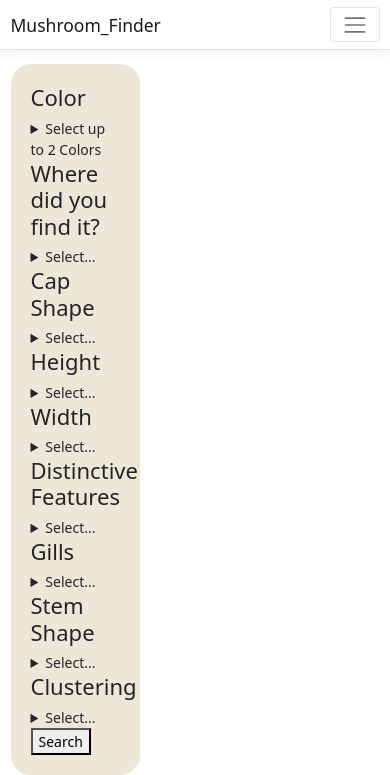
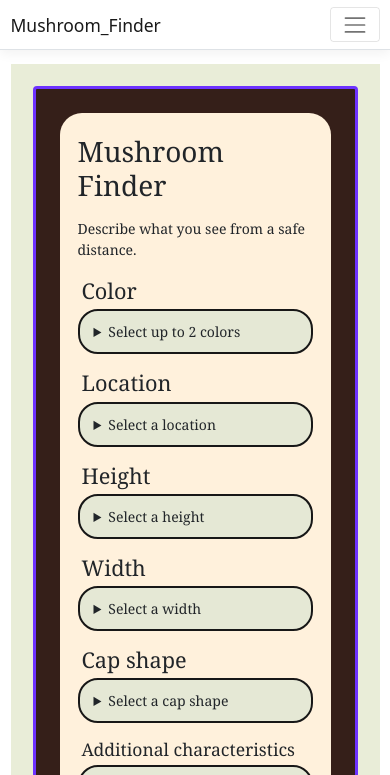
Before and after one commit to Annapoorna-Nair/Mushroom_Finder, an ASP.NET Core app: page /Identifier in a window 390 px wide; the page is wider, and only the part inside the window is pictured. Shown: the top 775 px of that part. Run offline with ASP.NET Core 8, Linux system fonts and the light colour scheme; style sheets or scripts are compiled from the project's sources; some libraries are stand-ins or nearby versions; grey boxes are pictures that could not be loaded.

Commit message:
adjusted the identifier page (not quite there to storyboard but almost

```diff
--- a/Mushroom_Finder/Pages/Identifier.cshtml
+++ b/Mushroom_Finder/Pages/Identifier.cshtml
@@ -1,446 +1,124 @@
 @page
 @model Mushroom_Finder.Pages.IdentifierModel
 @{
+    ViewData["Title"] = "Mushroom Identifier";
 }
 
-<!--
-    Quetsions
--->
+<div style="min-height:calc(100vh - 180px); padding:22px; background:#e9edd8; font-family:Georgia, 'Times New Roman', serif;">
+    <div class="identifier-layout" style="display:grid; grid-template-columns:minmax(300px, 38%) minmax(0, 62%); gap:28px; max-width:1580px; margin:0 auto; padding:24px; background:#351f19; border:3px solid #6d32ff; border-radius:4px; box-sizing:border-box;">
+        <section style="background:#fff1dc; border-radius:22px; padding:22px 18px; min-height:650px; box-sizing:border-box;">
+            <form>
+                <h1 style="margin:0 0 16px; font-size:2rem; font-weight:400;">Mushroom Finder</h1>
+                <p style="margin:0 0 18px; font-size:1rem;">Describe what you see from a safe distance.</p>
 
-<div class="identifer-container">
-    <!-- Left Pannel -->
-    <div class="question-panel"
-    style="
-    width:35%;
-    background:#eee7d8;
-    padding:20px;
-    border-radius:20px;
-    ">
-
-        <form>
-
-            <!--All questions here-->
-
-            <h2>Color</h2>
-            <details>
-                <summary>Select up to 2 Colors</summary>
-
-                <label>
-                    <input type="checkbox" name="color" value="Red">
-                    Red
-                </label>
-
-                <label>
-                    <input type="checkbox" name="color" value="Orange">
-                    Orange
-                </label>
-
-                <label>
-                    <input type="checkbox" name="color" value="Yellow">
-                    Yellow
-                </label>
-
-                <label>
-                    <input type="checkbox" name="color" value="Green">
-                    Green
-                </label>
-                <label>
-                    <input type="checkbox" name="color" value="Green">
-                    Blue
-                </label>
-                <label>
-                    <input type="checkbox" name="color" value="Green">
-                    Purple
-                </label>
-                <label>
-                    <input type="checkbox" name="color" value="Green">
-                    Pink
-                </label>
-                <label>
-                    <input type="checkbox" name="color" value="Green">
-                    Brown
-                </label>
-                <label>
-                    <input type="checkbox" name="color" value="Green">
-                    White
-                </label>
-                <label>
-                    <input type="checkbox" name="color" value="Green">
-                    Gray
-                </label>
-                <label>
-                    <input type="checkbox" name="color" value="Green">
-                    Black
-                </label>
+                <h2 style="margin:10px 4px 5px; font-size:1.55rem; font-weight:400;">Color</h2>
+                <details style="border:2px solid #171717; border-radius:20px; background:#e5e8d5; padding:10px 14px;">
+                    <summary style="cursor:pointer;">Select up to 2 colors</summary>
+                    <div style="display:grid; grid-template-columns:repeat(2, 1fr); gap:5px; margin-top:10px;">
+                        <label><input type="checkbox" name="color" value="Red"> Red</label>
+                        <label><input type="checkbox" name="color" value="Orange"> Orange</label>
+                        <label><input type="checkbox" name="color" value="Yellow"> Yellow</label>
+                        <label><input type="checkbox" name="color" value="Green"> Green</label>
+                        <label><input type="checkbox" name="color" value="Blue"> Blue</label>
+                        <label><input type="checkbox" name="color" value="Purple"> Purple</label>
+                        <label><input type="checkbox" name="color" value="Pink"> Pink</label>
+                        <label><input type="checkbox" name="color" value="White"> White</label>
+                        <label><input type="checkbox" name="color" value="Brown"> Brown</label>
+                        <label><input type="checkbox" name="color" value="Black"> Black</label>
+                        <label><input type="checkbox" name="color" value="Gray"> Gray</label>
+                    </div>
                 </details>
 
-            <h2>Where did you find it?</h2>
-            <details>
-                <summary>Select...</summary>
-
-                <label>
-                    <input type="checkbox" name="location" value="On a tree">
-                    On a tree
-                </label>
-
-                <label>
-                    <input type="checkbox" name="location" value="On the ground">
-                    On the ground
-                </label>
-
-                <label>
-                    <input type="checkbox" name="location" value="On a tree root">
-                    On a tree root
-                </label>
-
-                <label>
-                    <input type="checkbox" name="location" value="On a stump, log, or dead tree">
-                    On a stump, log, or dead tree
-                </label>
+                <h2 style="margin:16px 4px 5px; font-size:1.55rem; font-weight:400;">Location</h2>
+                <details style="border:2px solid #171717; border-radius:20px; background:#e5e8d5; padding:10px 14px;">
+                    <summary style="cursor:pointer;">Select a location</summary>
+                    <label><input type="radio" name="location" value="On a tree"> On a tree</label><br>
+                    <label><input type="radio" name="location" value="On the ground"> On the ground</label><br>
+                    <label><input type="radio" name="location" value="On a tree root"> On a tree root</label><br>
+                    <label><input type="radio" name="location" value="On a dead tree"> On a dead tree</label>
                 </details>
 
-            <h2>Cap Shape</h2>
-            <details>
-                <summary>Select...</summary>
-
-                <label>
-                    <input type="radio" name="cap shape" value="Funnel">
-                    Funnel
-                </label>
-
-                <label>
-                    <input type="radio" name="cap shape" value="Cone-shaped">
-                    Cone-shaped
-                </label>
-
-                <label>
-                    <input type="radio" name="cap shape" value="Bell shaped">
-                    Bell shaped
-                </label>
-
-                <label>
-                    <input type="radio" name="cap shape" value="Half-Egg">
-                    Half-Egg
-                </label>
-
-                <label>
-                    <input type="radio" name="cap shape" value="Round">
-                    Round
-                </label>
-
-                <label>
-                    <input type="radio" name="cap shape" value="Flat">
-                    Flat
-                </label>
-
-                <label>
-                    <input type="radio" name="cap shape" value="Central knob">
-                    Central knob
-                </label>
-
-                <label>
-                    <input type="radio" name="cap shape" value="Depression">
-                    Depression
-                </label>
+                <h2 style="margin:16px 4px 5px; font-size:1.55rem; font-weight:400;">Height</h2>
+                <details style="border:2px solid #171717; border-radius:20px; background:#e5e8d5; padding:10px 14px;">
+                    <summary style="cursor:pointer;">Select a height</summary>
+                    <label><input type="radio" name="height" value="Short"> Short</label><br>
+                    <label><input type="radio" name="height" value="Medium"> Medium</label><br>
+                    <label><input type="radio" name="height" value="Tall"> Tall</label>
                 </details>
 
-            <h2>Height</h2>
-            <details>
-                <summary>Select...</summary>
-
-                <label>
-                    <input type="radio" name="height" value="Short">
-                    Short
-                </label>
-
-                <label>
-                    <input type="radio" name="height" value="Medium">
-                    Medium
-                </label>
-
-                <label>
-                    <input type="radio" name="height" value="Tall">
-                    Tall
-                </label>
+                <h2 style="margin:16px 4px 5px; font-size:1.55rem; font-weight:400;">Width</h2>
+                <details style="border:2px solid #171717; border-radius:20px; background:#e5e8d5; padding:10px 14px;">
+                    <summary style="cursor:pointer;">Select a width</summary>
+                    <label><input type="radio" name="width" value="Thin"> Thin</label><br>
+                    <label><input type="radio" name="width" value="Medium"> Medium</label><br>
+                    <label><input type="radio" name="width" value="Fat"> Fat</label>
                 </details>
 
-            <h2>Width</h2>
-            <details>
-                <summary>Select...</summary>
-
-                <label>
-                    <input type="radio" name="width" value="Thin">
-                    Thin
-                </label>
-
-                <label>
-                    <input type="radio" name="width" value="Medium">
-                    Medium
-                </label>
-
-                <label>
-                    <input type="radio" name="width" value="Wide">
-                    Wide
-                </label>
+                <h2 style="margin:16px 4px 5px; font-size:1.55rem; font-weight:400;">Cap shape</h2>
+                <details style="border:2px solid #171717; border-radius:20px; background:#e5e8d5; padding:10px 14px;">
+                    <summary style="cursor:pointer;">Select a cap shape</summary>
+                    <label><input type="radio" name="cap shape" value="Funnel"> Funnel</label><br>
+                    <label><input type="radio" name="cap shape" value="Cone"> Cone</label><br>
+                    <label><input type="radio" name="cap shape" value="Bell"> Bell</label><br>
+                    <label><input type="radio" name="cap shape" value="Half-egg"> Half-egg</label><br>
+                    <label><input type="radio" name="cap shape" value="Round"> Round</label><br>
+                    <label><input type="radio" name="cap shape" value="Flat"> Flat</label><br>
+                    <label><input type="radio" name="cap shape" value="Central knob"> Central knob</label><br>
+                    <label><input type="radio" name="cap shape" value="Depression"> Depression</label>
                 </details>
 
-            <h2>Distinctive Features</h2>
-            <details>
-                <summary>Select...</summary>
-
-                <label>
-                    <input type="radio" name="special features" value="Leaking red liquid">
-                    Leaking red liquid
-                </label>
-
-                <label>
-                    <input type="radio" name="special features" value="Cap looks like a net">
-                    Cap looks like a net
-                </label>
-
-                <label>
-                    <input type="radio" name="special features" value="Has small dots on cap">
-                    Has small dots on cap
-                </label>
+                <h2 style="margin:16px 4px 5px; font-size:1.25rem; font-weight:400;">Additional characteristics</h2>
+                <details style="border:2px solid #171717; border-radius:20px; background:#e5e8d5; padding:10px 14px;">
+                    <summary style="cursor:pointer;">Gills, stem shape, and clustering</summary>
+                    <p style="margin-bottom:5px;">Gills</p>
+                    @foreach (var value in new[] { "Adnate", "Adnexed", "Decurrent", "Emarginate", "Free", "Seceding", "Sinuate", "Subcurrent", "False" })
+                    {
+                        <label><input type="radio" name="gills" value="@value"> @value</label><br>
+                    }
+                    <p style="margin:10px 0 5px;">Stem shape</p>
+                    @foreach (var value in new[] { "Equal", "Tapering", "Club", "Bulbous", "Swollen", "Rooting", "Saccate", "Friable", "Bare", "Loose", "Felt-like", "Skirt", "Flaring", "Cortina", "Sheathing", "Double" })
+                    {
+                        <label><input type="radio" name="stem shape" value="@value"> @value</label><br>
+                    }
+                    <p style="margin:10px 0 5px;">Clustering</p>
+                    <label><input type="radio" name="clustering" value="Has many similar mushrooms nearby"> Has many similar mushrooms nearby</label><br>
+                    <label><input type="radio" name="clustering" value="Has very few similar mushrooms nearby"> Has very few similar mushrooms nearby</label>
                 </details>
 
-        <!--
-            Questions past this point will be structure to only appear if the results
-            bring up more than 1 result and further clarification is needed. Will be handled later
-            once we connect the database so I can actually see if it works.
-        -->
-
-            <h2>Gills</h2>
-            <details>
-                <summary>Select...</summary>
-
-                <label>
-                    <input type="radio" name="gills" value="Adnate">
-                    Adnate
-                </label>
-
-                <label>
-                    <input type="radio" name="gills" value="Adnexed">
-                    Adnexed
-                </label>
-
-                <label>
-                    <input type="radio" name="gills" value="Decurrent">
-                    Decurrent
-                </label>
-
-                <label>
-                    <input type="radio" name="gills" value="Emarginate">
-                    Emarginate
-                </label>
-
-                <label>
-                    <input type="radio" name="gills" value="Free">
-                    Free
-                </label>
-
-                <label>
-                    <input type="radio" name="gills" value="Seceding">
-                    Seceding
-                </label>
-
-                <label>
-                    <input type="radio" name="gills" value="Sinuate">
-                    Sinuate
-                </label>
-
-                <label>
-                    <input type="radio" name="gills" value="Subedecurrent">
-                    Subdecurrent
-                </label>
+                <h2 style="margin:16px 4px 5px; font-size:1.25rem; font-weight:400;">Distinctive features</h2>
+                <details style="border:2px solid #171717; border-radius:20px; background:#e5e8d5; padding:10px 14px;">
+                    <summary style="cursor:pointer;">Select distinctive features</summary>
+                    <label><input type="radio" name="special features" value="Leaking red liquid"> Leaking red liquid</label><br>
+                    <label><input type="radio" name="special features" value="Cap looks like a net"> Cap looks like a net</label><br>
+                    <label><input type="radio" name="special features" value="Has small dots on cap"> Has small dots on cap</label>
                 </details>
 
-            <h2>Stem Shape</h2>
-            <details>
-                <summary>Select...</summary>
+                <button type="submit" style="display:block; margin:20px auto 0; padding:12px 42px; border:0; border-radius:20px; background:#bfd0ac; color:#38251e; font:1.25rem Georgia, serif; cursor:pointer;">Search</button>
+            </form>
+        </section>
 
-                <label>
-                    <input type="radio" name="stem shape" value="Equal">
-                    Equal
-                </label>
-
-                <label>
-                    <input type="radio" name="stem shap" value="Tapering">
-                    Tapering
-                </label>
-
-                <label>
-                    <input type="radio" name="stem shap" value="Club">
-                    Club
-                </label>
-
-                <label>
-                    <input type="radio" name="stem shap" value="Bulbous">
-                    Bulbous
-                </label>
-
-                <label>
-                    <input type="radio" name="stem shap" value="Swollen">
-                    Swollen
-                </label>
-
-                <label>
-                    <input type="radio" name="stem shap" value="Tapering">
-                    Tapering
-                </label>
-
-                <label>
-                    <input type="radio" name="stem shap" value="Rooting">
-                    Rooting
-                </label>
-
-                <label>
-                    <input type="radio" name="stem shap" value="Saccate">
-                    Saccate
-                </label>
-
-                <label>
-                    <input type="radio" name="stem shap" value="Friable">
-                    Friable
-                </label>
-
-                <label>
-                    <input type="radio" name="stem shap" value="Bare">
-                    Bare
-                </label>
-
-                <label>
-                    <input type="radio" name="stem shap" value="Loose">
-                    Loose
-                </label>
-
-                <label>
-                    <input type="radio" name="stem shap" value="Felt-like">
-                    Felt-like
-                </label>
-
-                <label>
-                    <input type="radio" name="stem shap" value="Skirt">
-                    Skirt
-                </label>
-
-                <label>
-                    <input type="radio" name="stem shap" value="Flaring">
-                    Flaring
-                </label>
-
-                <label>
-                    <input type="radio" name="stem shap" value="Cortina">
-                    Cortina
-                </label>
-
-                <label>
-                    <input type="radio" name="stem shap" value="Sheathing">
-                    Sheathing
-                </label>
-
-                <label>
-                    <input type="radio" name="stem shap" value="Double">
-                    Double
-                </label>
-
-            </details>
-
-            <h2>Clustering</h2>
-            <details>
-                <summary>Select...</summary>
-
-                <label>
-                    <input type="radio" name="clustering" value="Has many similar mushrooms near it">
-                    Has many similar mushrooms near it
-                </label>
-
-                <label>
-                    <input type="radio" name="clustering" value="Has very few similar mushrooms near it">
-                    Has very few similar mushrooms near it
-                </label>
-
-
-            </details>
-
-            <button type="submit"> Search</button>
-
-        </form>
+        <section style="background:#fff1dc; border-radius:22px; padding:10px; min-height:650px; box-sizing:border-box;">
+            <div style="font-size:1rem; margin-bottom:2px;">Mushroom identification result</div>
+            <div style="width:58%; margin-left:42%; text-align:center;">
+                <h2 style="margin:0; font-size:3rem; font-weight:400;">Species</h2>
+                <p style="margin:8px 0 28px; font-size:1.25rem; font-weight:600;">Scientific Name</p>
+                <div style="width:215px; margin-left:auto; padding:12px 14px; border-radius:0 20px 20px 0; background:#ff9fa4; font-size:2rem; text-align:left; box-sizing:border-box;">Poisonous</div>
             </div>
-
-<!--Right pannel-->
-
-    <div class="result-panel"
-    style="
-    width:65%;
-    background:#eee7d8;
-    padding:20px;
-    border-radius:20px;
-    ">
-
-        <div class="result-top"
-        style="
-        display:flex;
-        gap:25px;
-        align-items:flex-start;
-        ">
-
-            <img src="https://s7d9.scene7.com/is/image/daltile/AO_MN44_24x24_Gray_Polished?PRODUCTIMAGE"
-                 class="result-image"
-                 style="
-                width:450px;
-                height:300px;
-                object-fit:cover;
-                 " />
-
-            <div class="species-info"
-            style="
-             flex:1;
-             text-align:center;
-            ">
-                <h1 style="
-                 margin-top:0;
-                 font-size:3rem;">
-                    Species
-                </h1>
-
-                <h3 style="
-                margin-bottom:30px;">Scientific Name</h3>
-
-                <div class="edibility-box"
-                     style="background:#f3a5a5;
-                    border-radius:20px;
-                    padding:20px;
-                    font-size:2rem;
-                    font-weight:bold;">
-                    Poisonous
+            <div style="margin-top:108px; padding:24px 12px; font-size:2.2rem;">Info / Poison Control Number</div>
+        </section>
     </div>
 </div>
 
-        </div>
+<style>
+    @@media (max-width: 900px) {
+        .identifier-layout {
+            grid-template-columns: 1fr !important;
+        }
+    }
 
-        <div class="info-section"
-             style="margin-top:30px;
-            font-size:2.5rem;">
-            Info / Poison Control Number
-        </div>
-
-    </div>
-
-</div>
-
-
-
-
-
-<div style="display:flex; gap:20px;">
-
-    <div style="background:red; width:300px; height:300px;">
-        LEFT
-    </div>
-
-    <div style="background:blue; width:300px; height:300px;">
-        RIGHT
-    </div>
-
-</div>
+    @@media (max-width: 600px) {
+        .identifier-layout section {
+            min-height: auto !important;
+        }
+    }
+</style>
```
Lines whose indentation alone changed are shown as unchanged.
